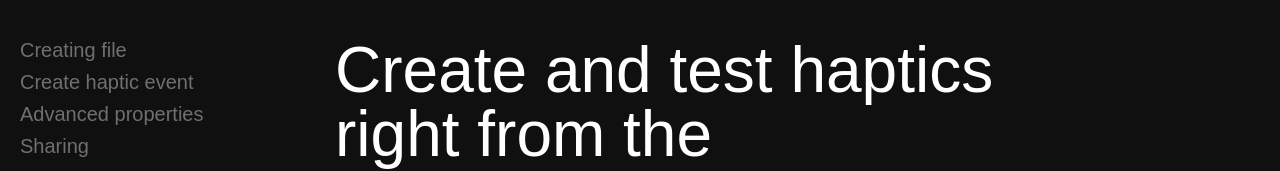
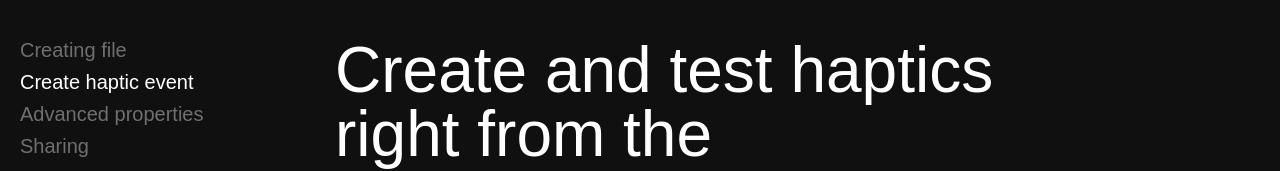
Before and after one commit to denys-kachanovsky/denys0000, a plain HTML site: page happ/index.html in a window 1280 px wide. Shown: the part 633-804 px from the top of the page. Drawn offline with Linux system fonts and the light colour scheme.

Commit message:
Highlight the current section in the side navigation of case pages
The nav link of the section that is being read turns white (Webflow's own
.w--current style) and fades back to grey when the reader moves on. Nothing is
lit before the first section and after the last one.

Co-Authored-By: Claude Sonnet 5.5 <noreply@anthropic.com>
Claude-Session: https://claude.ai/code/session_01RmFdA9V7svFUfHcLvsj9gp

```diff
--- a/assets/css/custom.css
+++ b/assets/css/custom.css
@@ -58,6 +58,13 @@
   .w-mod-js .up { transform: none; }
 }
 
+/* Side navigation on case pages: the link of the section being read is white (.w--current is set by
+   main.js; its colour comes from style.css). Webflow only animates the change TO white,
+   so give the links the same 0.2s transition for fading back to grey too. */
+.sticky .h3-low._50 {
+  transition: color 0.2s ease-in;
+}
+
 /* ---- Thin stroke around pictures and videos --------------------------------------------
    1px, white at 10% opacity, drawn INSIDE the edge (like an inside stroke in Figma), so sizes and
    layout do not change. Change the colour/opacity here. To switch the stroke off for videos,
--- a/assets/js/main.js
+++ b/assets/js/main.js
@@ -83,7 +83,46 @@
     window.addEventListener('resize', kick);
   }
 
-  // ---- 3. autoplaying videos must be muted + inline --------------------------
+  // ---- 3. side navigation: highlight the section that is being read ---------
+  // Every link in .sticky points to a section (#s1, #s2 ...). The section that crosses the
+  // "reading line" (a bit above the middle of the screen) gets the link highlighted in white
+  // (Webflow's own .w--current style). Before the first section and after the last one nothing is lit.
+  var navLinks = [].slice.call(document.querySelectorAll('.sticky a[href^="#"]'));
+  var sections = navLinks.map(function (a) {
+    var id = a.getAttribute('href').slice(1);
+    return { link: a, target: id ? document.getElementById(id) : null };
+  }).filter(function (s) { return s.target; });
+
+  if (sections.length) {
+    var READING_LINE = 0.4;            // fraction of the viewport height, measured from the top
+    var currentSection = -2, navRaf = 0;
+
+    var updateNav = function () {
+      navRaf = 0;
+      var line = window.innerHeight * READING_LINE, active = -1, i;
+      for (i = 0; i < sections.length; i++) {
+        if (sections[i].target.getBoundingClientRect().top <= line) active = i; // last one that has started
+      }
+      // past the end of the last section (closing text, next case) -> nothing is lit
+      if (active === sections.length - 1 &&
+          sections[active].target.getBoundingClientRect().bottom < line) active = -1;
+      if (active === currentSection) return;
+      currentSection = active;
+      sections.forEach(function (s, idx) {
+        var on = idx === active;
+        s.link.classList.toggle('w--current', on);
+        if (on) s.link.setAttribute('aria-current', 'location'); else s.link.removeAttribute('aria-current');
+      });
+    };
+    var queueNav = function () { if (!navRaf) navRaf = requestAnimationFrame(updateNav); };
+
+    updateNav();
+    window.addEventListener('scroll', queueNav, { passive: true });
+    window.addEventListener('resize', queueNav);
+    window.addEventListener('load', queueNav);   // image heights are known only after load
+  }
+
+  // ---- 4. autoplaying videos must be muted + inline --------------------------
   // Set the properties explicitly (attributes alone are ignored by some browsers)
   // and retry play() if it was blocked.
   document.querySelectorAll('video[autoplay]').forEach(function (v) {
```
